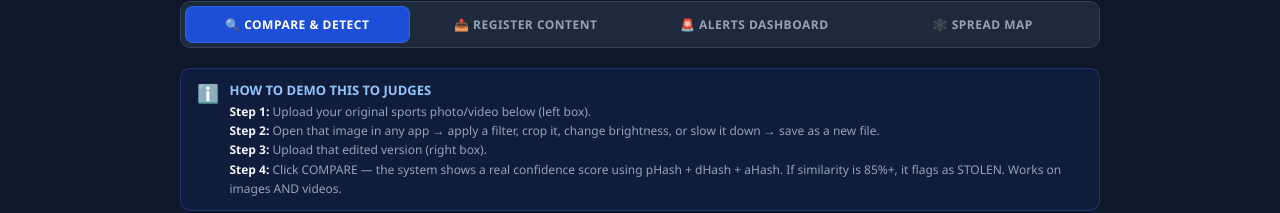
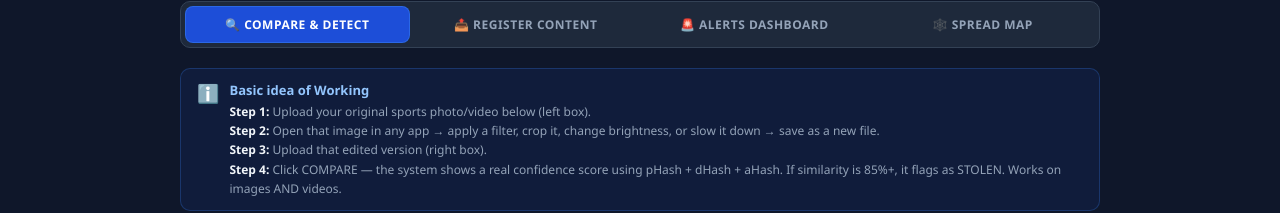
Before and after one commit to Arya-Bafana/digital-asset-protection-system, a React (Create React App) app in the folder frontend/: page / in a window 1280 px wide. Shown: the part 239-452 px from the top of the page. Built offline with nearby package versions, Linux system fonts and the light colour scheme.

Commit message:
Update demo instructions banner text

```diff
--- a/frontend/src/App.js
+++ b/frontend/src/App.js
@@ -607,7 +607,7 @@ export default function App() {
             <div style={{ background: 'rgba(29,78,216,0.1)', border: '1px solid rgba(59,130,246,0.25)', borderRadius: 10, padding: '12px 16px', marginBottom: 18, display: 'flex', gap: 10, alignItems: 'flex-start' }}>
               <span style={{ fontSize: 18 }}>ℹ️</span>
               <div>
-                <div style={{ fontWeight: 700, fontSize: 13, color: '#93c5fd', marginBottom: 3 }}>HOW TO DEMO THIS TO JUDGES</div>
+                <div style={{ fontWeight: 700, fontSize: 13, color: '#93c5fd', marginBottom: 3 }}>Basic idea of Working</div>
                 <div style={{ fontSize: 12, color: COLORS.muted, lineHeight: 1.6 }}>
                   <b style={{ color: COLORS.text }}>Step 1:</b> Upload your original sports photo/video below (left box).<br />
                   <b style={{ color: COLORS.text }}>Step 2:</b> Open that image in any app → apply a filter, crop it, change brightness, or slow it down → save as a new file.<br />
```
